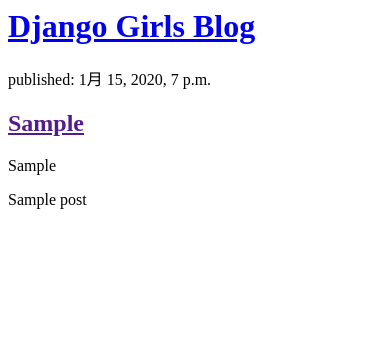
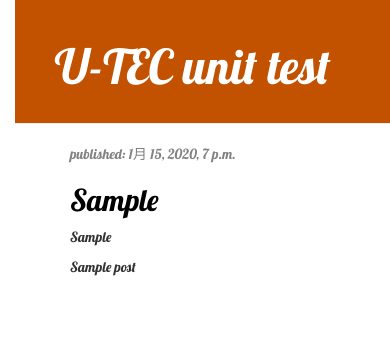
Before and after one commit to UTEC01/unit, a Django app: page / in a window 390 px wide. Shown: the top 346 px of the page. Run offline with Django 3.2, Linux system fonts and the light colour scheme; tables that the repository leaves empty hold one stand-in row (values such as "Sample post"); some libraries are stand-ins or nearby versions.

Commit message:
Added view and template for detailed blog post as well as CSS for the site.

```diff
--- /dev/null
+++ b/gojo/unit/static/css/unit.css
@@ -0,0 +1,53 @@
+h1 a, h2 a {
+    color: #C25100;
+}
+body {
+    padding-left: 15px;
+    font-family: 'Lobster';
+}
+.page-header {
+    background-color: #C25100;
+    margin-top: 0;
+    padding: 20px 20px 20px 40px;
+}
+
+.page-header h1, .page-header h1 a, .page-header h1 a:visited, .page-header h1 a:active {
+    color: #ffffff;
+    font-size: 36pt;
+    text-decoration: none;
+}
+
+.content {
+    margin-left: 40px;
+}
+
+h1, h2, h3, h4 {
+    font-family: 'Lobster', cursive;
+}
+
+.date {
+    color: #828282;
+}
+
+.save {
+    float: right;
+}
+
+.post-form textarea, .post-form input {
+    width: 100%;
+}
+
+.top-menu, .top-menu:hover, .top-menu:visited {
+    color: #ffffff;
+    float: right;
+    font-size: 26pt;
+    margin-right: 20px;
+}
+
+.post {
+    margin-bottom: 70px;
+}
+
+.post h2 a, .post h2 a:visited {
+    color: #000000;
+}
--- /dev/null
+++ b/gojo/unit/templates/unit/base.html
@@ -0,0 +1,23 @@
+{% load static %}
+<html>
+    <head>
+        <title>Django Girls blog</title>
+        <link rel="stylesheet" href="//maxcdn.bootstrapcdn.com/bootstrap/3.2.0/css/bootstrap.min.css">
+        <link rel="stylesheet" href="//maxcdn.bootstrapcdn.com/bootstrap/3.2.0/css/bootstrap-theme.min.css">
+        <link href="//fonts.googleapis.com/css?family=Lobster&subset=latin,latin-ext" rel="stylesheet" type="text/css">
+        <link rel="stylesheet" href="{% static 'css/unit.css' %}">
+    </head>
+    <body>
+        <div class="page-header">
+            <h1><a href="/">U-TEC unit test</a></h1>
+        </div>
+        <div class="content container">
+            <div class="row">
+                <div class="col-md-8">
+                {% block content %}
+                {% endblock %}
+                </div>
+            </div>
+        </div>
+    </body>
+</html>
--- a/gojo/unit/templates/unit/post_list.html
+++ b/gojo/unit/templates/unit/post_list.html
@@ -1,18 +1,15 @@
-<html>
-    <head>
-        <title>Django Girls blog</title>
-    </head>
-    <body>
-        <div>
-            <h1><a href="/">Django Girls Blog</a></h1>
-        </div>
-        {% for post in posts %}
-        <div>
-            <p>published: {{ post.published_date }}</p>
-            <h2><a href="">{{ post.p_no }}</a></h2>
+{% extends 'unit/base.html' %}
+
+{% block content %}
+    {% for post in posts %}
+        <div class="post">
+            <div class="date">
+                <p>published: {{ post.published_date }}</p>
+            </div>
+            <h2><a href="{% url 'post_detail' pk=post.pk %}">{{ post.p_no }}</a></h2>
             <p>{{ post.o_no|linebreaksbr }}</p>
             <p>{{ post.c_name|linebreaksbr }}</p>
+
         </div>
-        {% endfor %}
-    </body>
-</html>
+    {% endfor %}
+{% endblock %}
--- a/gojo/unit/urls.py
+++ b/gojo/unit/urls.py
@@ -3,4 +3,5 @@
 
 urlpatterns = [
     path('', views.post_list, name='post_list'),
+    path('post/<int:pk>/', views.post_detail, name='post_detail'),
 ]
--- a/gojo/unit/views.py
+++ b/gojo/unit/views.py
@@ -1,8 +1,13 @@
 from django.shortcuts import render
 from django.utils import timezone
 from .models import Post
+from django.shortcuts import render, get_object_or_404
 
 # Create your views here.
 def post_list(request):
     posts = Post.objects.filter(published_date__lte=timezone.now()).order_by('published_date')
     return render(request, 'unit/post_list.html', {'posts': posts})
+
+def post_detail(request, pk):
+    post = get_object_or_404(Post, pk=pk)
+    return render(request, 'unit/post_detail.html', {'post': post})
```
Also changed, not shown: gojo/unit/templates/unit/post_detail.html (added, +13 -0 lines).
